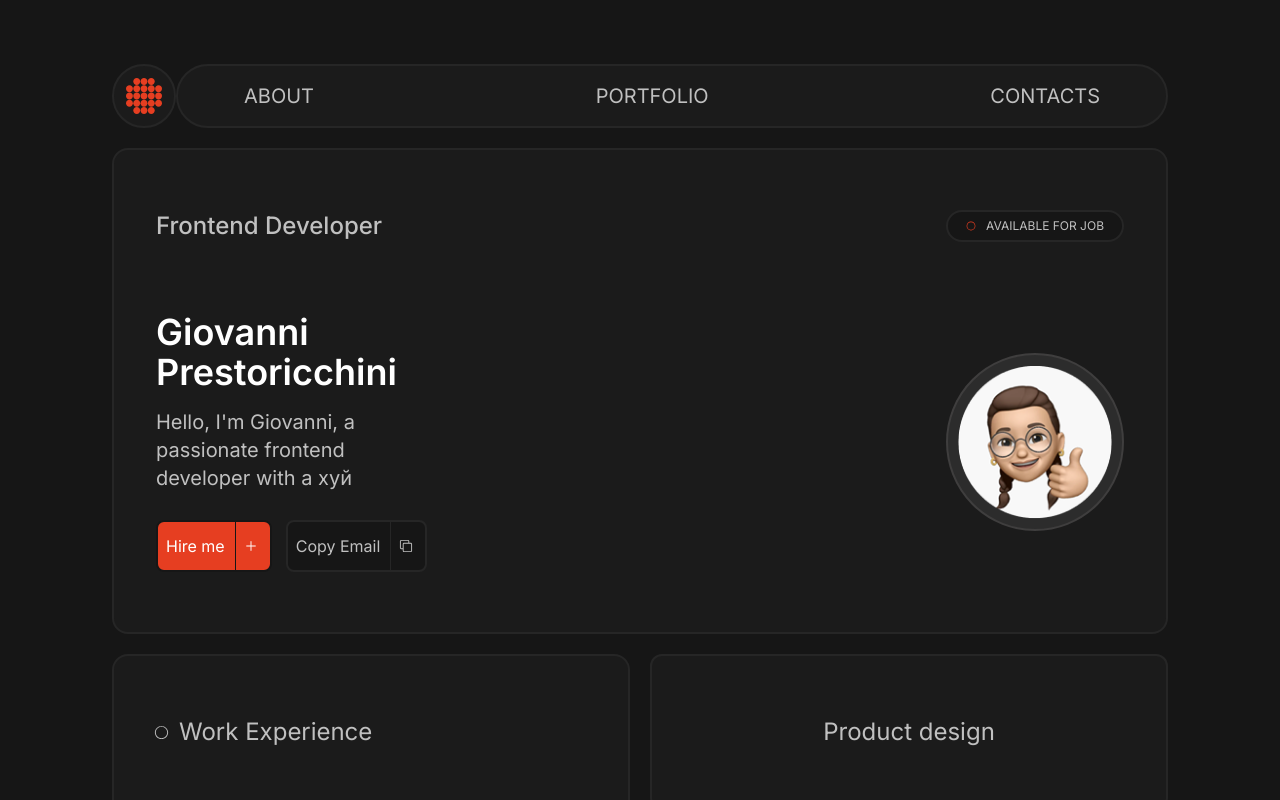
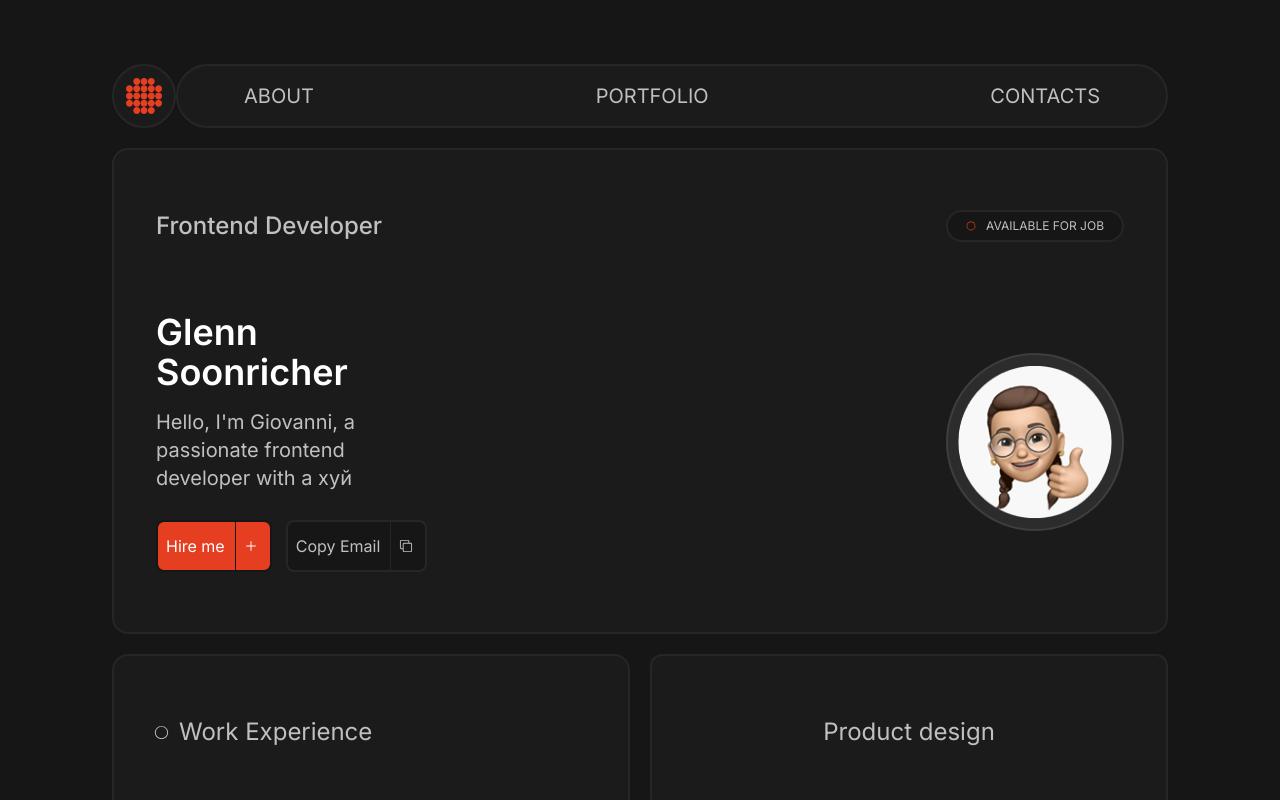
Before and after one commit to glebassty/portfolio-1, a Next.js app: page / in a window 1280 px wide. Shown: the top 800 px of the page. Built offline with nearby package versions, Linux system fonts and the light colour scheme.

Commit message:
update name

```diff
--- a/src/app/page.tsx
+++ b/src/app/page.tsx
@@ -12,7 +12,7 @@ export default function HomePage() {
     <div className="flex flex-col gap-3 sm:gap-5">
       <HeroSection
         position="Frontend Developer"
-        name="Giovanni Prestoricсhini"
+        name="Glenn Soonricher"
         description="Hello, I'm Giovanni, a passionate frontend developer with a хуй"
       />
       <div className="grid grid-cols-1 gap-3 sm:grid-cols-2 sm:gap-5">
```
